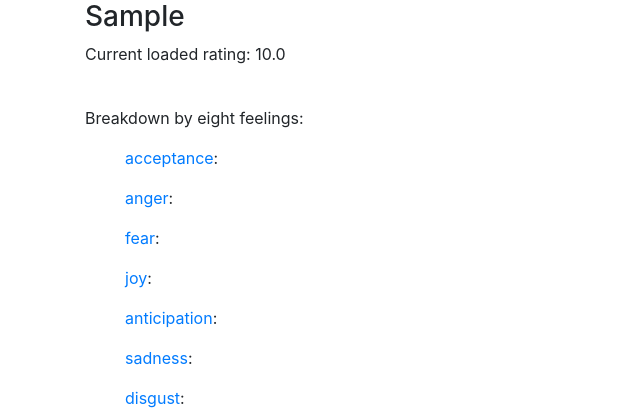
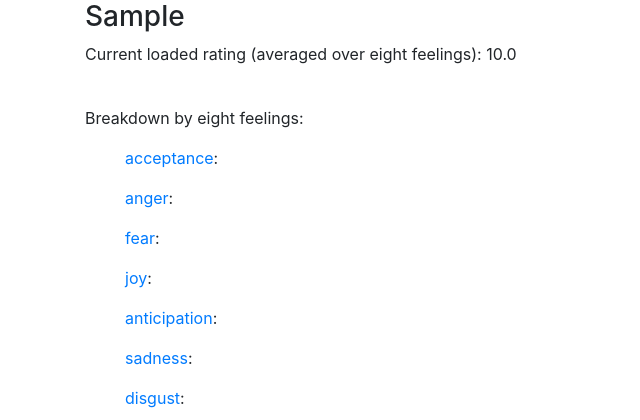
Before and after one commit to sewphl/loaded_language_heroku, a Rails app: page /words/1 in a window 1280 px wide. Shown: the top 420 px of the page, without its empty margins (0-640 px from the left). Run offline with Rails 7, Linux system fonts and the light colour scheme; a user stored in the database is signed in; data comes from the database, SQL or seed files in the repository; tables that the repository leaves empty hold one stand-in row (values such as "Sample post"); data that the repository does not hold is empty; style sheets or scripts are compiled from the project's sources; some libraries are stand-ins or nearby versions.

Commit message:
remove old loaded_rating syntax from code (now computed using helper method rather than a fixed attribute for each word)

```diff
--- a/app/controllers/words_controller.rb
+++ b/app/controllers/words_controller.rb
@@ -62,7 +62,7 @@
   private
 
   def word_params
-    params.require(:word).permit(:entry, :loaded_rating, :user_id, feeling_ids:[], word_feelings_attributes: [:id, :feeling_rating])
+    params.require(:word).permit(:entry, :user_id, feeling_ids:[], word_feelings_attributes: [:id, :feeling_rating])
   end
 
 end
--- a/app/views/words/_form.html.erb
+++ b/app/views/words/_form.html.erb
@@ -2,9 +2,6 @@
   <label>Word:</label><br>
   <%= f.hidden_field :user_id %>
   <%= f.text_field :entry %><br>
-
-  <label>Overall, how loaded is it?</label><br>
-  <%= range_field(:word, :loaded_rating, in: 1..9, step: 0.1) %><br>
 
   <label>How high does it rate for each of these eight emotions?</label><br>
   <%@feelings.each do |feel|%>
--- a/app/views/words/show.html.erb
+++ b/app/views/words/show.html.erb
@@ -1,6 +1,6 @@
 <h3><%=@word.entry%></h3>
 
-<p>Current loaded rating: <%=compute_avg(@word)%></p><br>
+<p>Current loaded rating (averaged over eight feelings): <%=compute_avg(@word)%></p><br>
 <p>Breakdown by eight feelings:</p>
 <ul>
 <%@feelings.each do |feel|%>
```
